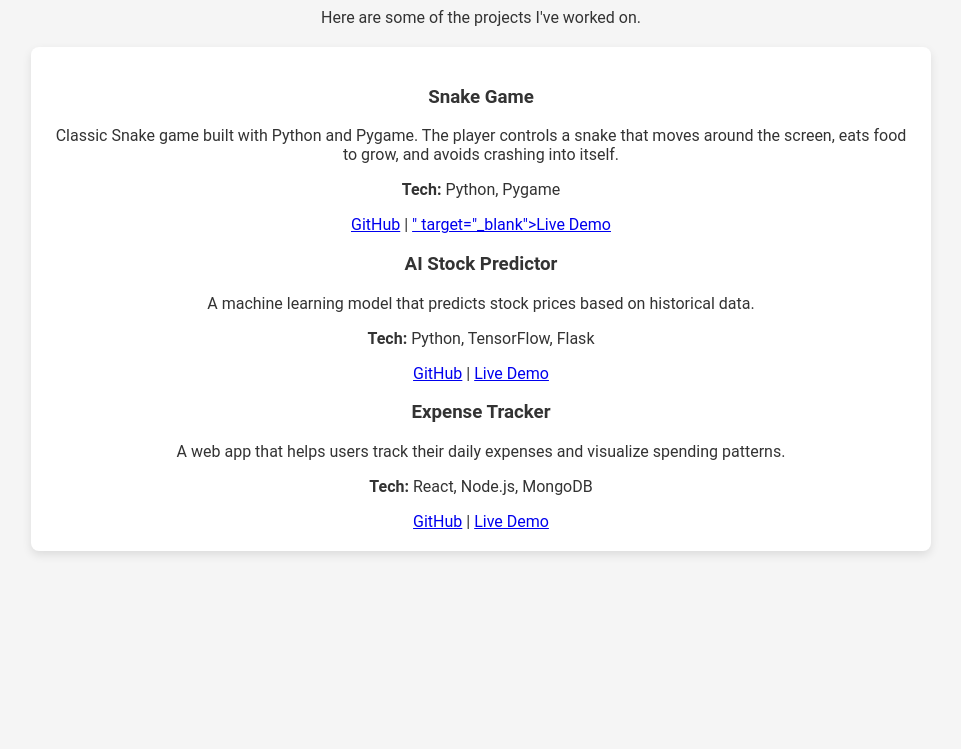
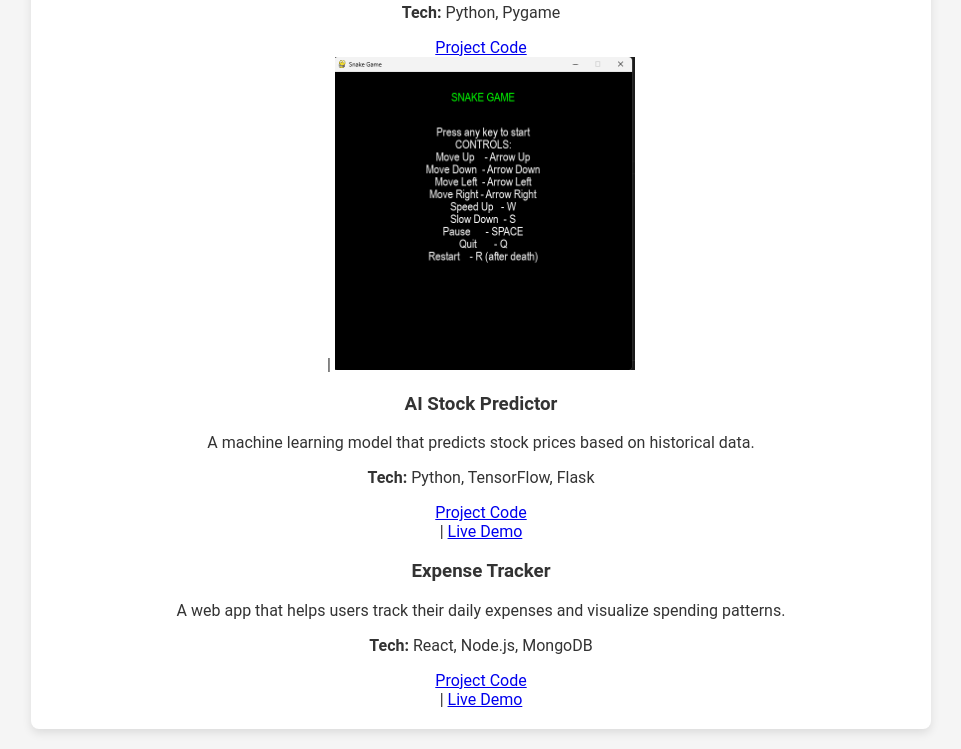
Before and after one commit to l0tkaa/Portfolio, a plain HTML site: page projects.html in a window 1280 px wide. Shown: the part 163-912 px from the top of the page, without its empty margins (159-1120 px from the left). Before the commit the page ends 800 px from the top, so only its background shows below. Drawn offline with Linux system fonts and the light colour scheme.

Commit message:
fixed the issue where jpg wasn't appearing in projects.js

```diff
--- a/js/projects.js
+++ b/js/projects.js
@@ -2,41 +2,49 @@ document.addEventListener("DOMContentLoaded", loadProjects);
 
 function loadProjects() {
     const projects = [
-        {   title: "Snake Game",
+        {
+            title: "Snake Game",
             description: "Classic Snake game built with Python and Pygame. The player controls a snake that moves around the screen, eats food to grow, and avoids crashing into itself.",
             tech: "Python, Pygame",
             github: "https://github.com/l0tkaa/Snake_Game",
-            demo: '<img src="https://github.com/user-attachments/assets/816ecac9-2867-4a53-9c88-b6cd9d2a2c13" width="350">'
+            demo: "assets/images/start_screen.png"  // Store only the image path
         },
         {
             title: "AI Stock Predictor",
             description: "A machine learning model that predicts stock prices based on historical data.",
             tech: "Python, TensorFlow, Flask",
             github: "https://github.com/yourusername/ai-stock-predictor",
-            demo: "#"
+            demo: "#" // No image, just a link
         },
         {
             title: "Expense Tracker",
             description: "A web app that helps users track their daily expenses and visualize spending patterns.",
             tech: "React, Node.js, MongoDB",
             github: "https://github.com/yourusername/expense-tracker",
-            demo: "#"
+            demo: "#"  // No image, just a link
         }
     ];
 
-    const projectsList = document.getElementById("projects-list");
+    const demoContainer = document.getElementById("demo-container");
+    demoContainer.innerHTML = ""; // Clear previous content
+
     projects.forEach(project => {
         const projectCard = document.createElement("div");
         projectCard.classList.add("project-card");
+
+        // Check if demo is an image or just a link
+        let demoContent = project.demo === "#"
+            ? `<a href="${project.github}" target="_blank">Live Demo</a>`
+            : `<img src="${project.demo}" width="300" alt="${project.title}">`;
 
         projectCard.innerHTML = `
             <h3>${project.title}</h3>
             <p>${project.description}</p>
             <p><strong>Tech:</strong> ${project.tech}</p>
-            <a href="${project.github}" target="_blank">GitHub</a> |
-            <a href="${project.demo}" target="_blank">Live Demo</a>
+            <a href="${project.github}" target="_blank">Project Code</a><br> |
+            ${demoContent}
         `;
 
-        projectsList.appendChild(projectCard);
+        demoContainer.appendChild(projectCard);
     });
 }
--- a/projects.html
+++ b/projects.html
@@ -22,7 +22,7 @@
         <h1>My Projects</h1>
         <p>Here are some of the projects I've worked on.</p>
 
-        <section id="projects-list">
+        <section id="demo-container">
             <!-- Projects will be inserted here dynamically -->
         </section>
 
```
Also changed, not shown: assets/images/start_screen.png (added).
